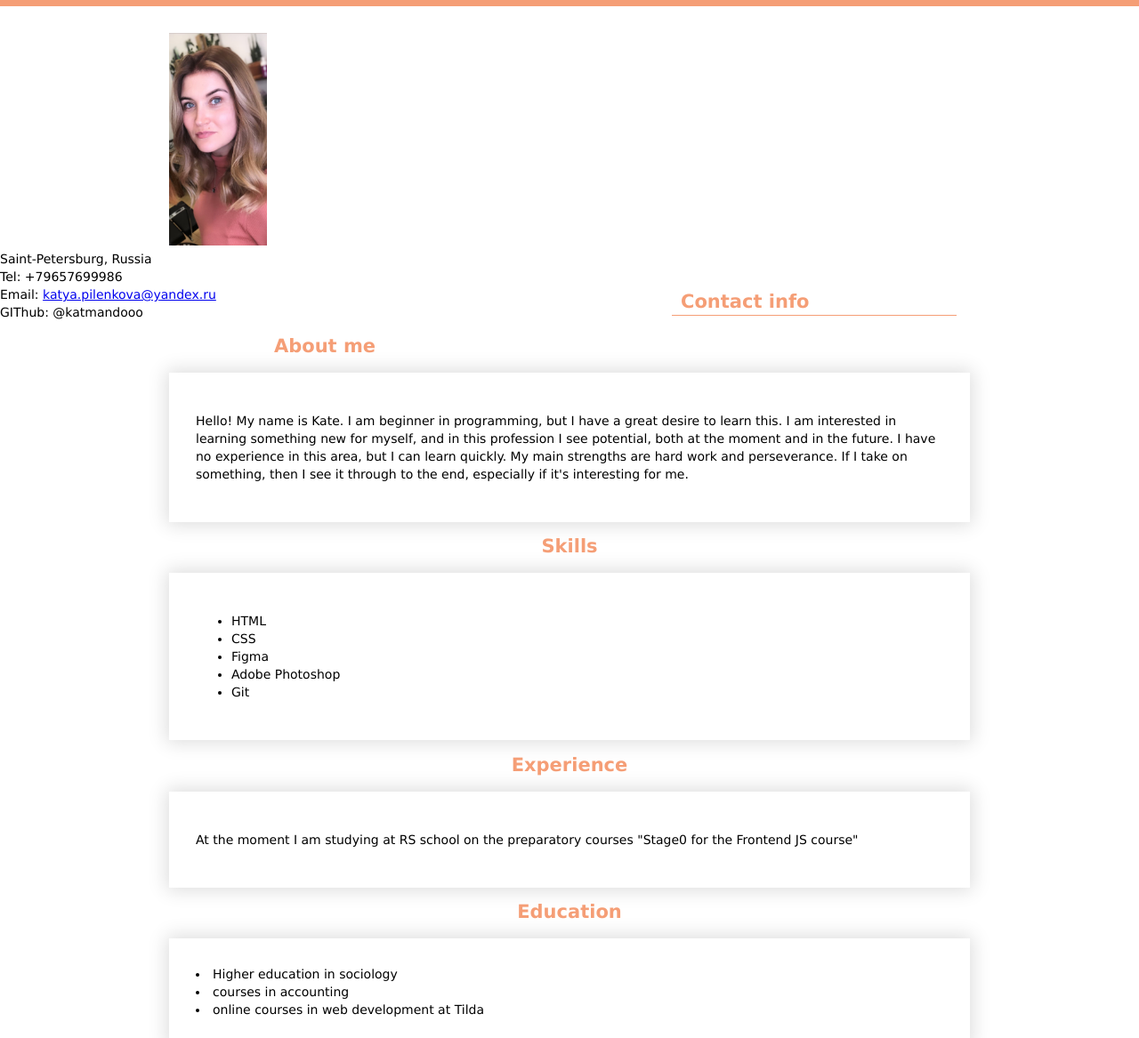
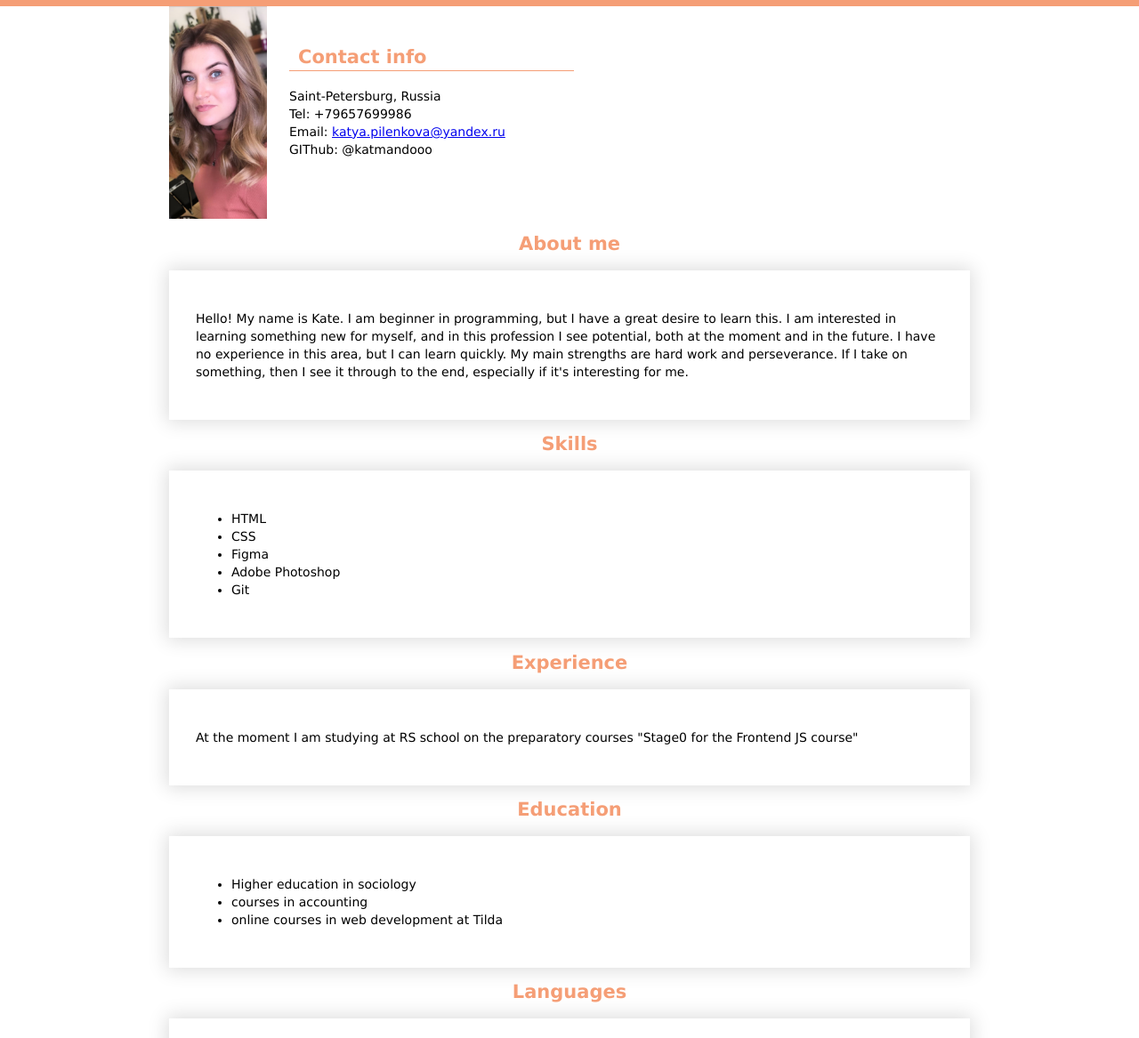
Before and after one commit to katmandooo/rsschool-cv, a plain HTML site: page index.html in a window 1280 px wide. Shown: the part 133-1300 px from the top of the page at 89% size. Drawn offline with Linux system fonts and the light colour scheme.

Commit message:
feat: add style

```diff
--- a/index.html
+++ b/index.html
@@ -38,11 +38,9 @@
       <section id="contactinfo">
          <div class="section-container">
             <img class="image" src="./image/IMG_1761.PNG" alt="photo">
-         </div>
-         <div class="contact-container">
-           <h2 class="contact-title">Contact info</h2>
-         </div>
-         <div class="adress">
+            <div class="contact-container">
+               <h2 class="contact-title">Contact info</h2>
+               <div class="adress">
                   Saint-Petersburg, Russia <br>
                   Tel: +79657699986 <br>
                   Email: <a href="mailto:katya.pilenkova@yandex.ru">katya.pilenkova@yandex.ru</a> <br>
@@ -79,7 +77,7 @@
       </section>
       <section id="education">
          <h2 class="section-title">Education</h2>
-         <div class="section-container-paddings"
+         <div class="section-container-paddings">
             <ul class="section-list">
                <li>Higher education in sociology</li>
                <li>courses in accounting</li>
--- a/style.css
+++ b/style.css
@@ -42,6 +42,8 @@
   margin-top: 30px;
   width: 900px;
   background-color: white;
+  margin: 0 auto;
+  display: flex;
 }
 .image {
   height: auto;
```
